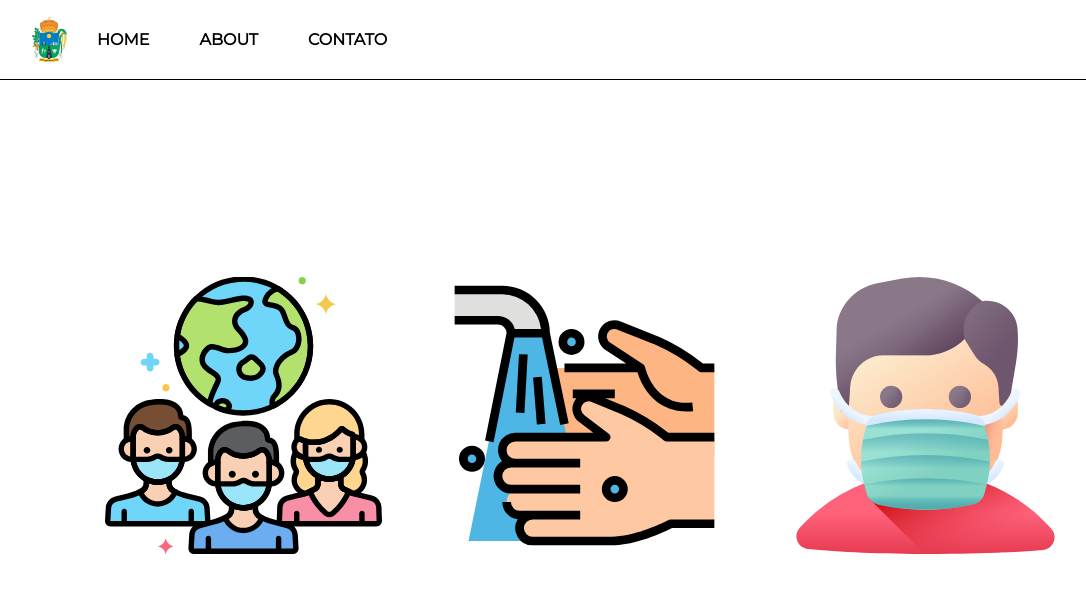
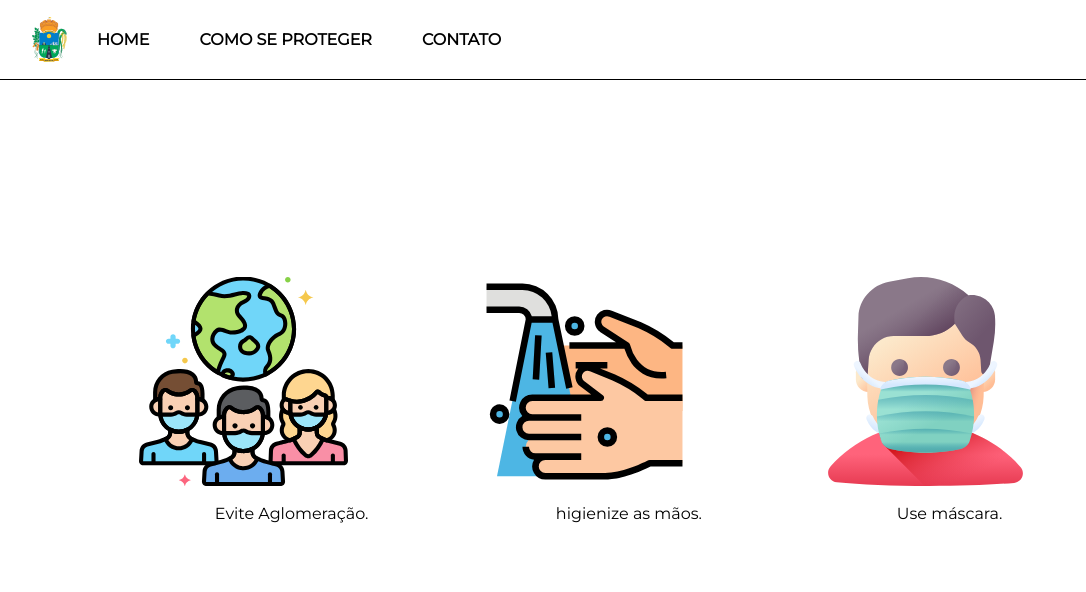
Before and after one commit to rafalup/coronavirus-novamutum, a React (Create React App) app: page /about in a window 1280 px wide. Shown: the top 592 px of the page, without its empty margins (13-1099 px from the left). Built offline with nearby package versions, Linux system fonts and the light colour scheme.

Commit message:
alterações de css em icons svg :grin:

```diff
--- a/src/components/About.js
+++ b/src/components/About.js
@@ -15,12 +15,9 @@ export class About extends Component {
                     <div className="column">
                         <div className="card">
                             <div className="card-container">
-                                <img src={Aglomeracao} className="pictures-item" alt="" />
+                                <img src={Aglomeracao} className="pictures-item" alt="" width="209px"/>
 
-                                {/* <p className="subdescription">You should buy this app because lorem ipsum consectetur adipiscing elit, sed do eiusmod tempor incididunt
-                                   ut labore et dolore magna aliqua. Ut enim adminim veniam, quis nostrud exercitation ullamco laboris nisi
-                                   ut aliquip ex ea commodo consequat.
-                                </p> */}
+                                <p className="subdescription">Evite Aglomeração.</p>
 
                             </div>
                         </div>
@@ -29,12 +26,9 @@ export class About extends Component {
                     <div className="column">
                         <div className="card">
                             <div className="card-container">
-                               <img src={Mao} className="pictures-item" alt="" />
+                               <img src={Mao} className="pictures-item" alt="" width="209px"/>
 
-                               {/*  <p className="subdescription">You should buy this app because lorem ipsum consectetur adipiscing elit, sed do eiusmod tempor incididunt
-                                   ut labore et dolore magna aliqua. Ut enim adminim veniam, quis nostrud exercitation ullamco laboris nisi
-                                   ut aliquip ex ea commodo consequat.
-                                </p> */}
+                                <p className="subdescription">higienize as mãos.</p>
 
                             </div>
                         </div>
@@ -43,12 +37,9 @@ export class About extends Component {
                     <div className="column">
                         <div className="card">
                             <div className="card-container">
-                                <img src={Mascara} className="pictures-item" alt="" />
+                                <img src={Mascara} className="pictures-item" alt="" width="209px"/>
 
-                                {/* <p className="subdescription">You should buy this app because lorem ipsum consectetur adipiscing elit, sed do eiusmod tempor incididunt
-                                   ut labore et dolore magna aliqua. Ut enim adminim veniam, quis nostrud exercitation ullamco laboris nisi
-                                   ut aliquip ex ea commodo consequat.
-                                </p> */}
+                                <p className="subdescription">Use máscara.</p>
 
                             </div>
                         </div>
--- a/src/components/Home.js
+++ b/src/components/Home.js
@@ -16,7 +16,7 @@ export class Home extends Component {
                     </div>
 
                     <div className="column-33">
-                        <img src={Covid19} className="App-logo" alt="" />
+                        <img src={Covid19} className="logo-mundo" alt="" />
                     </div>
                 </div>
             </div>
--- a/src/components/css/estilo.css
+++ b/src/components/css/estilo.css
@@ -39,12 +39,19 @@
     margin-top: 5%;
     text-align: justify;
     font-weight: 300;
+    margin-left: 24.5%;
 }
 
 img {
     margin-left: -30%;
+    /* width: 100%; */
+
+}
+img .logo-mundo{
+    margin-left: -30%;
     width: 100%;
 }
+
 
 
 @media screen and (max-width: 900px) {
--- a/src/main/Menu.js
+++ b/src/main/Menu.js
@@ -14,6 +14,7 @@ const Menu = () => {
         <div className="header">
           <div className="logo-nav">
             <div className="logo-container">
+
               <Logo className="logo" />
 
             </div>
@@ -23,7 +24,7 @@ const Menu = () => {
 
               </li>
               <li className="option" onClick={closeMobileMenu}>
-                <Link to="/About">ABOUT</Link>
+                <Link to="/About">COMO SE PROTEGER</Link>
 
               </li>
               <li className="option" onClick={closeMobileMenu}>
```
